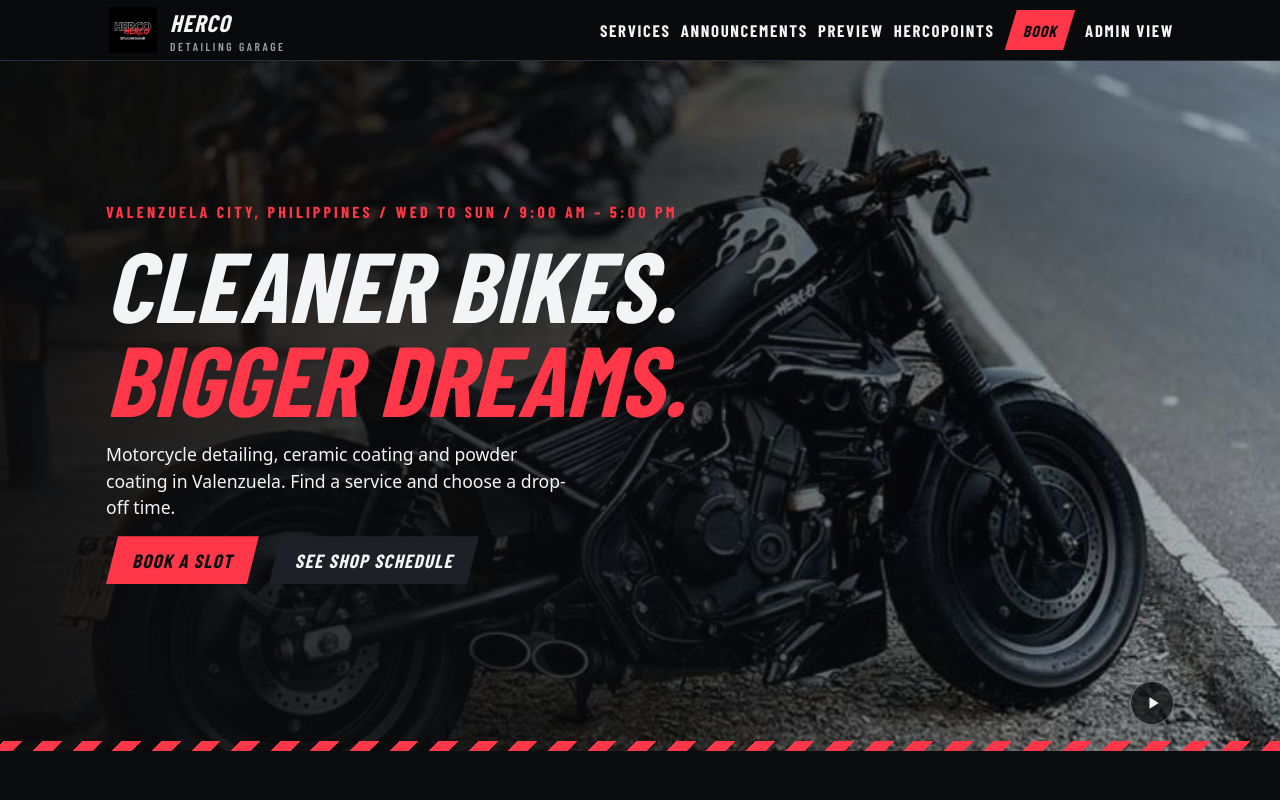
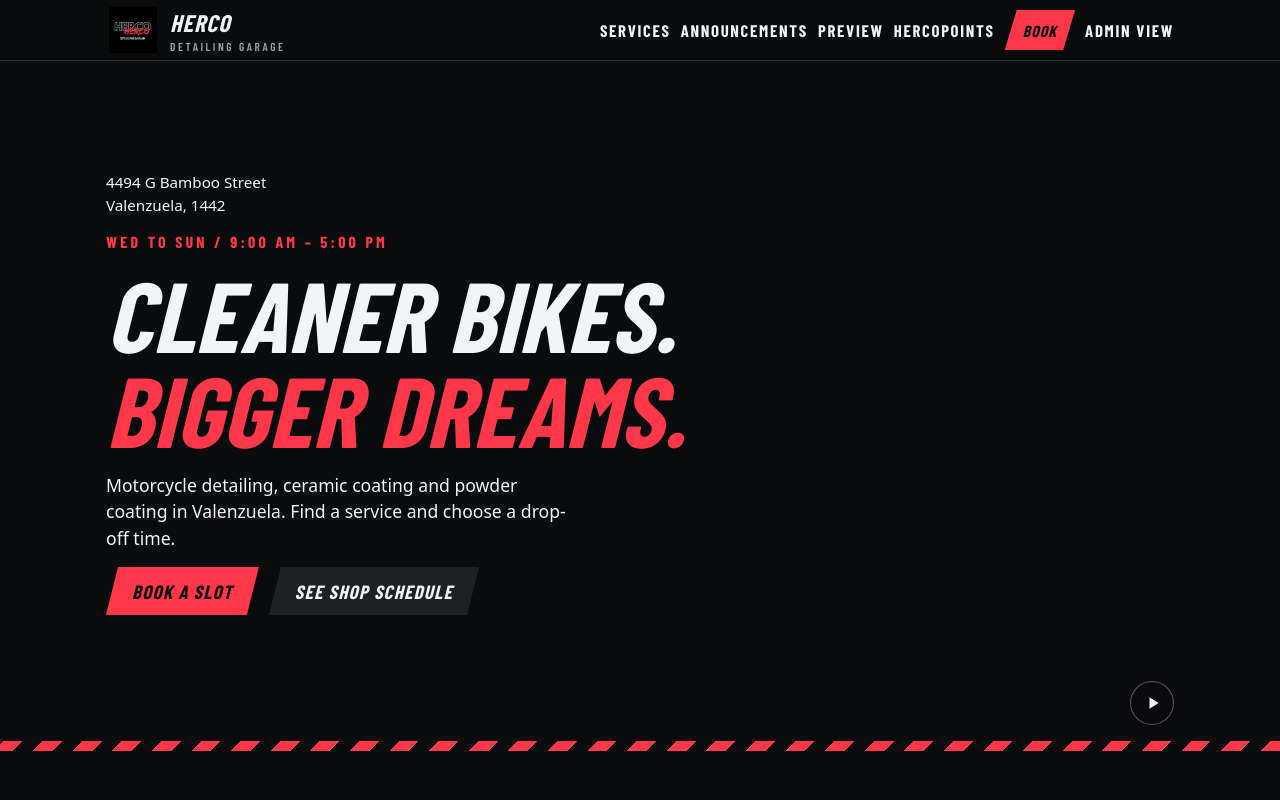
Before and after one commit to Browf1st/herco-booking-demo, a SvelteKit app: page / in a window 1280 px wide. Shown: the top 800 px of the page. Built offline with nearby package versions, Linux system fonts and the light colour scheme; a web font is replaced by a local one.

Commit message:
Remove hero photo flash and display shop address

```diff
--- a/src/routes/+page.svelte
+++ b/src/routes/+page.svelte
@@ -77,12 +77,12 @@
 		onplaying={() => (heroPlaying = true)}
 		onpause={() => (heroPlaying = false)}
 	></video>
-	<img class="hero-video" src={asset(photos.hero)} alt="" />
 	<canvas class="hero-video" bind:this={heroCanvas} aria-hidden="true"></canvas>
 	<div class="hero-shade"></div>
 	<div class="wrap hero-content">
 		<div class="stack">
-			<p class="eyebrow">{shop.area} / Wed to Sun / {hours}</p>
+			<p class="hero-address">4494 G Bamboo Street<br />Valenzuela, 1442</p>
+			<p class="eyebrow">Wed to Sun / {hours}</p>
 			<h1>Cleaner bikes.<br /><span class="accent">Bigger dreams.</span></h1>
 			<p class="lead">
 				Motorcycle detailing, ceramic coating and powder coating in Valenzuela. Find a service and choose a drop-off time.
@@ -346,6 +346,12 @@
 		max-width: 660px;
 	}
 
+	.hero-address {
+		color: var(--text);
+		font-size: 0.95rem;
+		line-height: 1.5;
+	}
+
 	.hero-shade {
 		position: absolute;
 		inset: 0;
```
